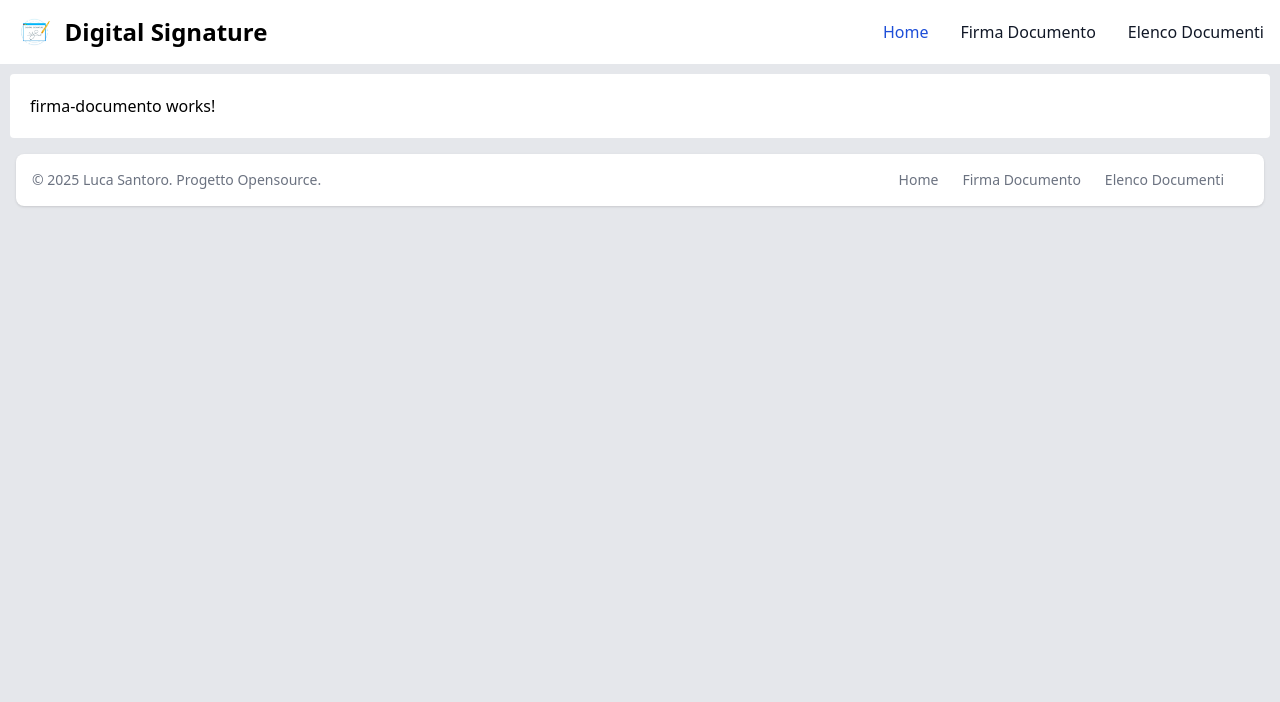
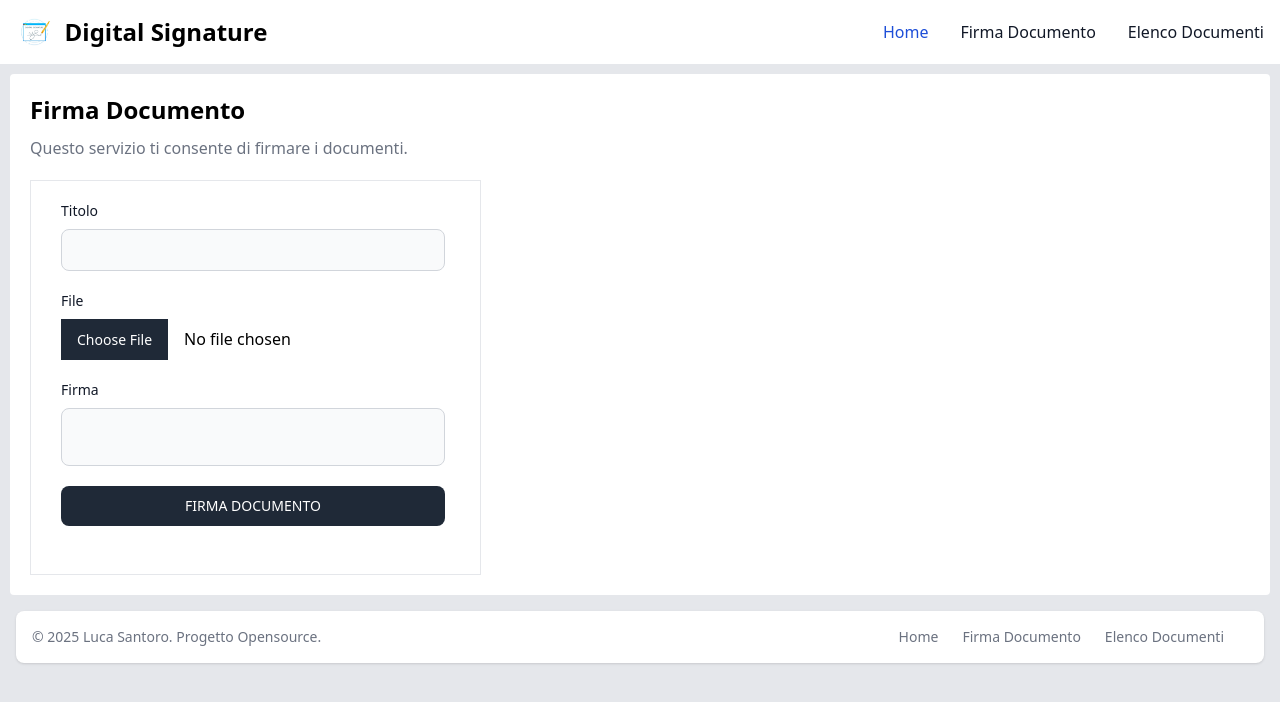
Before and after one commit to LucaSoftwareEngineer/digital-signature-frontend, an Angular app: page /firma/documento in a window 1280 px wide. Shown: the top 702 px of the page. Built offline with nearby package versions, Linux system fonts and the light colour scheme.

Commit message:
implementato feature per firmare i documenti

```diff
--- a/src/app/app.config.ts
+++ b/src/app/app.config.ts
@@ -2,11 +2,13 @@ import { ApplicationConfig, provideBrowserGlobalErrorListeners, provideZonelessC
 import { provideRouter } from '@angular/router';
 
 import { routes } from './app.routes';
+import { provideHttpClient } from '@angular/common/http';
 
 export const appConfig: ApplicationConfig = {
   providers: [
     provideBrowserGlobalErrorListeners(),
     provideZonelessChangeDetection(),
-    provideRouter(routes)
+    provideRouter(routes),
+    provideHttpClient()
   ]
 };
--- a/src/app/app.routes.ts
+++ b/src/app/app.routes.ts
@@ -2,9 +2,11 @@ import { Routes } from '@angular/router';
 import { Home } from './pages/home/home';
 import { FirmaDocumento } from './pages/firma-documento/firma-documento';
 import { Documenti } from './pages/documenti/documenti';
+import { FirmaDocumentoSuccess } from './pages/firma-documento-success/firma-documento-success';
 
 export const routes: Routes = [
     {path:'',component:Home},
     {path:'firma/documento',component:FirmaDocumento},
-    {path:'documenti',component:Documenti}
+    {path:'documenti',component:Documenti},
+    {path:'firma/documento/success', component:FirmaDocumentoSuccess}
 ];
--- /dev/null
+++ b/src/app/pages/firma-documento-success/firma-documento-success.html
@@ -0,0 +1,2 @@
+<h1 class="font-bold text-2xl">Successo!</h1>
+<p class="mt-[10px] text-gray-500">Documento firmato correttamente.</p>
--- a/src/app/pages/firma-documento/firma-documento.html
+++ b/src/app/pages/firma-documento/firma-documento.html
@@ -1 +1,43 @@
-<p>firma-documento works!</p>
+<h1 class="font-bold text-2xl">Firma Documento</h1>
+<p class="mt-[10px] text-gray-500">Questo servizio ti consente di firmare i documenti.</p>
+
+<div class="mt-[20px] w-[100%] md:w-[37%] border-[1px] border-gray-200 p-[20px]">
+    <form enctype="multipart/form-data" (ngSubmit)="inviaFilePerFirma()" class="max-w-sm ml-[10px]">
+        <div class="mb-5">
+            <label for="base-input" class="block mb-2 text-sm font-medium text-gray-900 dark:text-white">Titolo</label>
+            <input type="text" [(ngModel)]="titolo" name="titolo" class="bg-gray-50 border border-gray-300 text-gray-900 text-sm rounded-lg focus:ring-blue-500 focus:border-blue-500 block w-full p-2.5 dark:bg-gray-700 dark:border-gray-600 dark:placeholder-gray-400 dark:text-white dark:focus:ring-blue-500 dark:focus:border-blue-500">
+        </div>
+
+        @if (warning_titolo) {
+        <div class="mb-5 text-red-600 text-[12px]">
+            *ATTENZIONE: inserisci il titolo
+        </div>
+        }
+
+        <div class="mb-5">
+            <label for="base-input" class="block mb-2 text-sm font-medium text-gray-900 dark:text-white">File</label>
+            <input (change)="fileSelezionato($event)" type="file">
+        </div>
+
+        @if (warning_file) {
+        <div class="mb-5 text-red-600 text-[12px]">
+            *ATTENZIONE: carica il file
+        </div>
+        }
+
+        <div class="mb-5">
+            <label for="large-input" class="block mb-2 text-sm font-medium text-gray-900 dark:text-white">Firma</label>
+            <input type="text" [(ngModel)]="firma" name="firma" class="block w-full p-4 text-gray-900 border border-gray-300 rounded-lg bg-gray-50 text-base focus:ring-blue-500 focus:border-blue-500 dark:bg-gray-700 dark:border-gray-600 dark:placeholder-gray-400 dark:text-white dark:focus:ring-blue-500 dark:focus:border-blue-500">
+        </div>
+
+        @if (warning_firma) {
+        <div class="mb-5 text-red-600 text-[12px]">
+            *ATTENZIONE: inserisci la firma
+        </div>
+        }
+
+        <div class="mb-5">
+            <button type="submit" class="w-[100%] text-white bg-gray-800 hover:bg-gray-900 focus:outline-none focus:ring-4 focus:ring-gray-300 font-medium rounded-lg text-sm px-5 py-2.5 me-2 mb-2 dark:bg-gray-800 dark:hover:bg-gray-700 dark:focus:ring-gray-700 dark:border-gray-700">FIRMA DOCUMENTO</button>
+        </div>
+    </form>
+</div>
--- a/src/app/pages/firma-documento/firma-documento.ts
+++ b/src/app/pages/firma-documento/firma-documento.ts
@@ -1,11 +1,66 @@
-import { Component } from '@angular/core';
+import { CommonModule } from '@angular/common';
+import { HttpClient } from '@angular/common/http';
+import { Component, signal } from '@angular/core';
+import { FormsModule } from '@angular/forms';
+import { Router } from '@angular/router';
 
 @Component({
   selector: 'app-firma-documento',
-  imports: [],
+  imports: [CommonModule, FormsModule],
   templateUrl: './firma-documento.html',
   styleUrl: './firma-documento.css'
 })
 export class FirmaDocumento {
 
+  titolo:string = '';
+  file:File | null = null;
+  firma:string = '';
+
+  warning_titolo:Boolean = false;
+  warning_file:Boolean = false;
+  warning_firma:Boolean = false;
+
+  constructor(private http:HttpClient, private router:Router) {}
+
+  fileSelezionato(event: Event): void {
+    const element = event.currentTarget as HTMLInputElement;
+    let fileList: FileList | null = element.files;
+    if (fileList && fileList.length > 0) {
+      this.file = fileList[0];
+    }
+  }
+
+  inviaFilePerFirma() {
+    const formData = new FormData();
+
+    let nWarn = 0;
+    this.warning_titolo = false;
+    this.warning_file = false;
+    this.warning_firma = false;
+
+    if (this.titolo == '') {
+      nWarn++;
+      this.warning_titolo = true;
+    }
+
+    if (this.firma == '') {
+      nWarn++;
+      this.warning_firma = true;
+    }
+
+    if (this.file && nWarn == 0) {
+      formData.append('titolo', this.titolo);
+      formData.append('file', this.file, this.file.name);
+      formData.append('firma', this.firma);
+      formData.append('idUtente', '1');
+      this.http.post<Boolean>('http://localhost:8080/api/documento/firma', formData).subscribe(
+        res => {
+          this.router.navigate(['/firma/documento/success']);
+        }
+      );
+    } else {
+      this.warning_file = true;
+    }
+  }
+
 }
```
Also changed, not shown: src/app/pages/firma-documento-success/firma-documento-success.ts (added, +11 -0 lines), src/app/pages/firma-documento-success/firma-documento-success.css (added), 1 other file (tests, documents, lock files or other folders).
